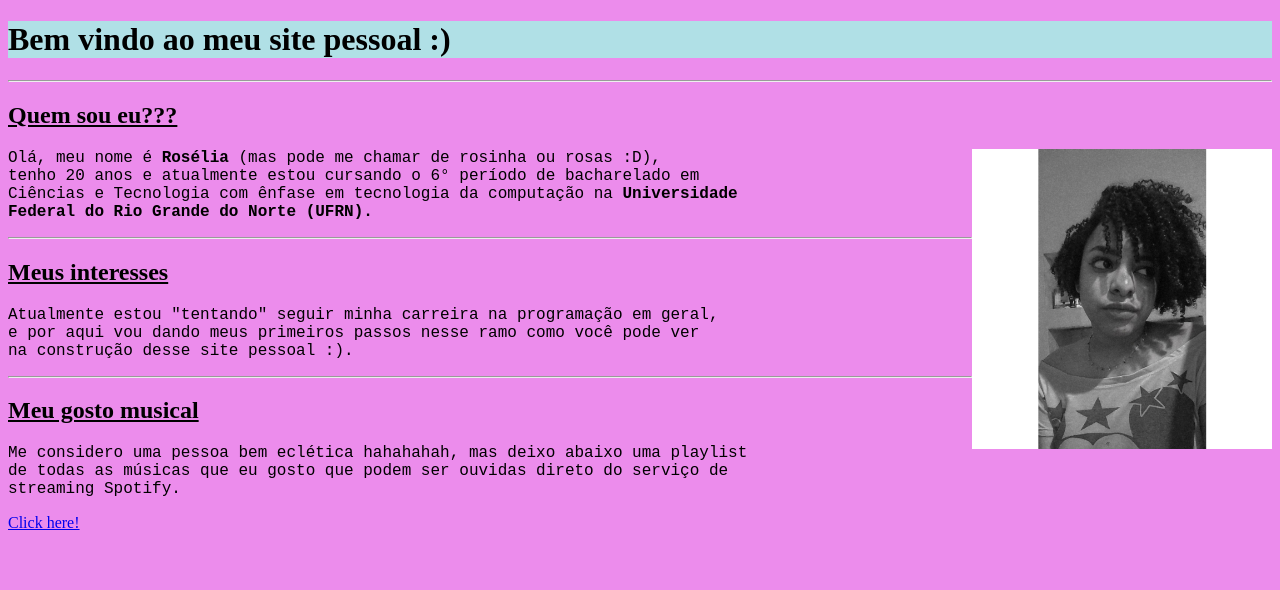
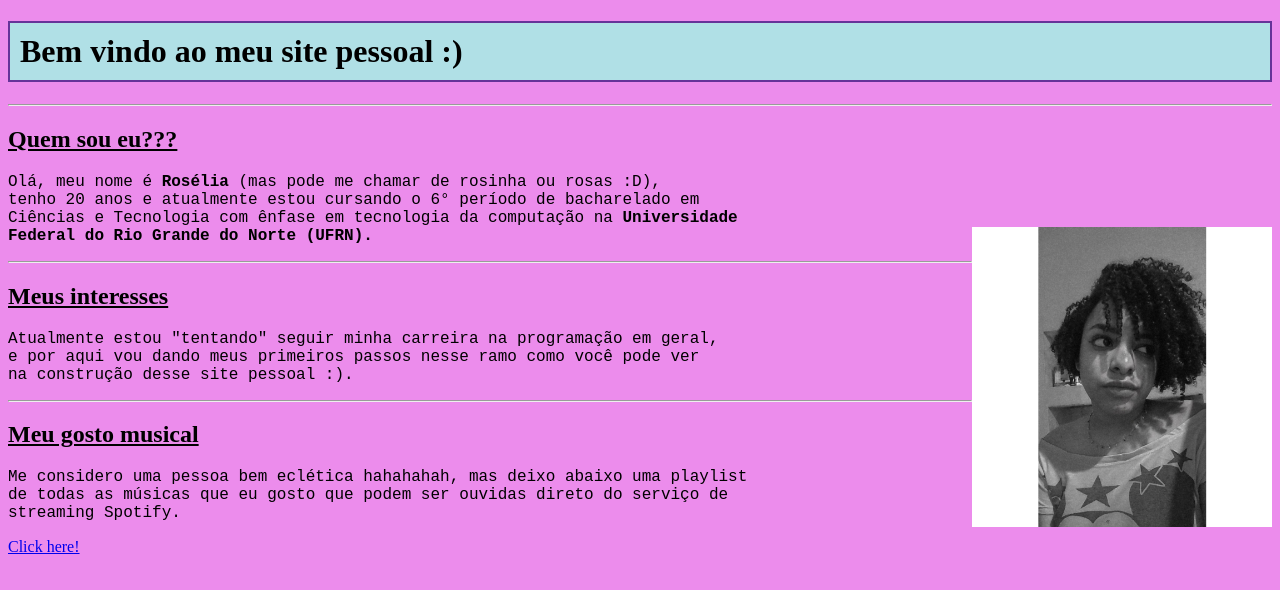
Before and after one commit to roseliasilva/my_personal_website, a plain HTML site: page index.html in a window 1280 px wide. Drawn offline with Linux system fonts and the light colour scheme.

Commit message:
updtate do arquivo

```diff
--- a/index.html
+++ b/index.html
@@ -2,31 +2,31 @@
 
 <html lang="pt-br">
     <head>
+        <link rel="stylesheet" href="style.css">
         <title>
             My website
         </title>
     </head>
 
-    <body style="background-color:rgb(236, 140, 236) ;">
-        <h1 style="background-color:powderblue;">Bem vindo ao meu site pessoal :)</h1>
+    <body>
+        <h1>Bem vindo ao meu site pessoal :)</h1>
         <hr>
         <h2><ins>Quem sou eu???</ins></h2>
-        <p style="font-family:'Courier New', Courier, monospace"> <img src="images/eu.png" alt="minha foto" width="300" align="right">
-            Olá, meu nome é <b>Rosélia</b> (mas pode me chamar de rosinha ou rosas :D),
+        <p> Olá, meu nome é <b>Rosélia</b> (mas pode me chamar de rosinha ou rosas :D),
             <br>tenho 20 anos e atualmente estou cursando o 6° período de bacharelado em
             <br> Ciências e Tecnologia com ênfase em tecnologia da computação na <b>Universidade
             <br> Federal do Rio Grande do Norte (UFRN).</b>
-
+            <img src="images/eu.png" alt="minha foto" width="300" align="right">
         </p>
         <hr>
         <h2><ins>Meus interesses</ins></h2>
-        <p style="font-family:'Courier New', Courier, monospace">Atualmente estou "tentando" seguir minha carreira na programação em geral,
+        <p> Atualmente estou "tentando" seguir minha carreira na programação em geral,
             <br>e por aqui vou dando meus primeiros passos nesse ramo como você pode ver
             <br>na construção desse site pessoal :).
         </p>
         <hr>
         <h2><ins>Meu gosto musical</ins></h2>
-        <p style="font-family:'Courier New', Courier, monospace">Me considero uma pessoa bem eclética hahahahah, mas deixo abaixo uma playlist
+        <p> Me considero uma pessoa bem eclética hahahahah, mas deixo abaixo uma playlist
             <br>de todas as músicas que eu gosto que podem ser ouvidas direto do serviço de
             <br>streaming Spotify.
         </p>
--- a/style.css
+++ b/style.css
@@ -0,0 +1,13 @@
+body{
+    background-color: rgb(236, 140, 236);
+}
+
+h1{
+    background-color: powderblue;
+    border: 2px solid rebeccapurple;
+    padding: 10px;
+}
+
+p{
+    font-family: 'Courier New', Courier, monospace;
+}
```
